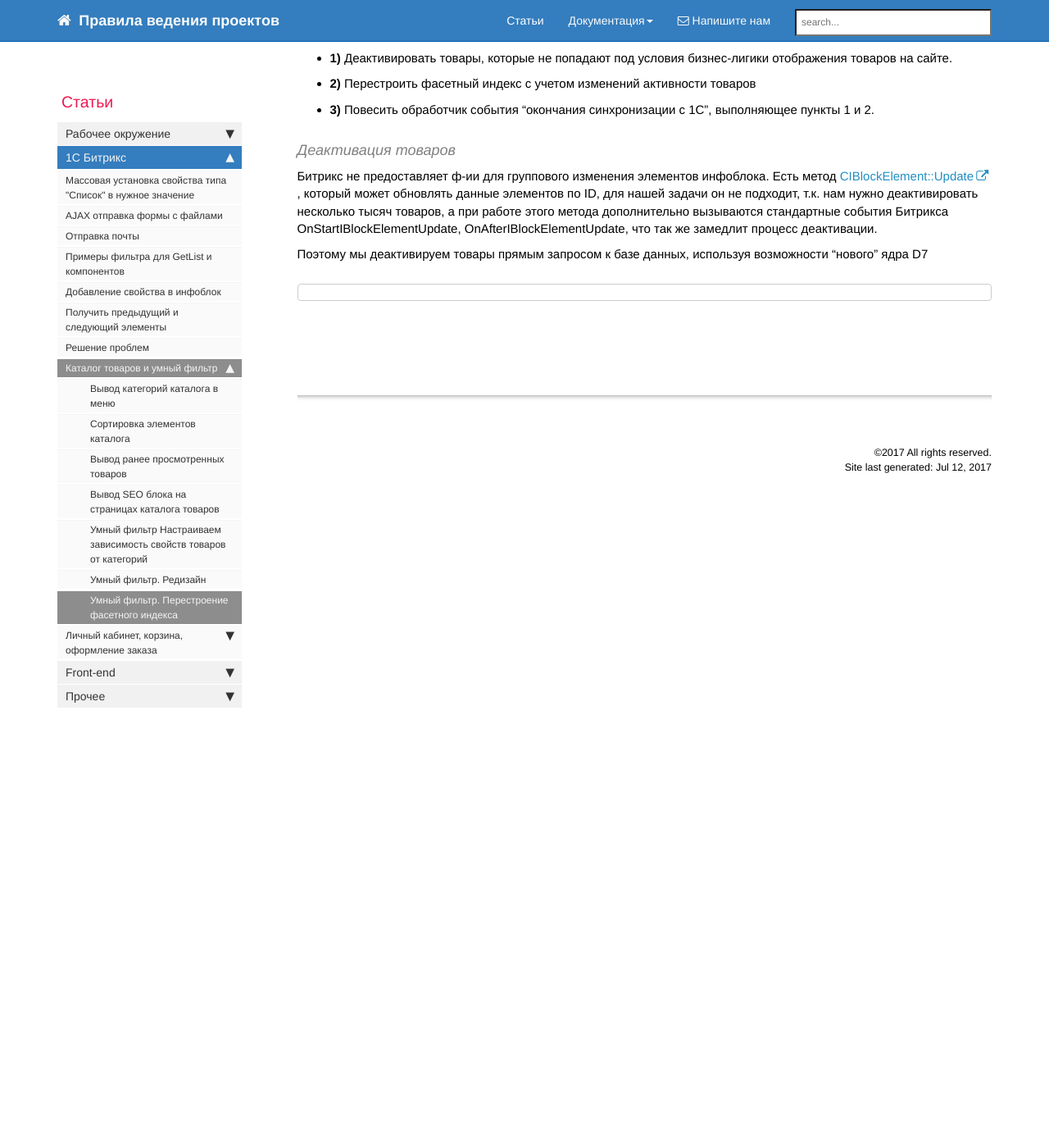
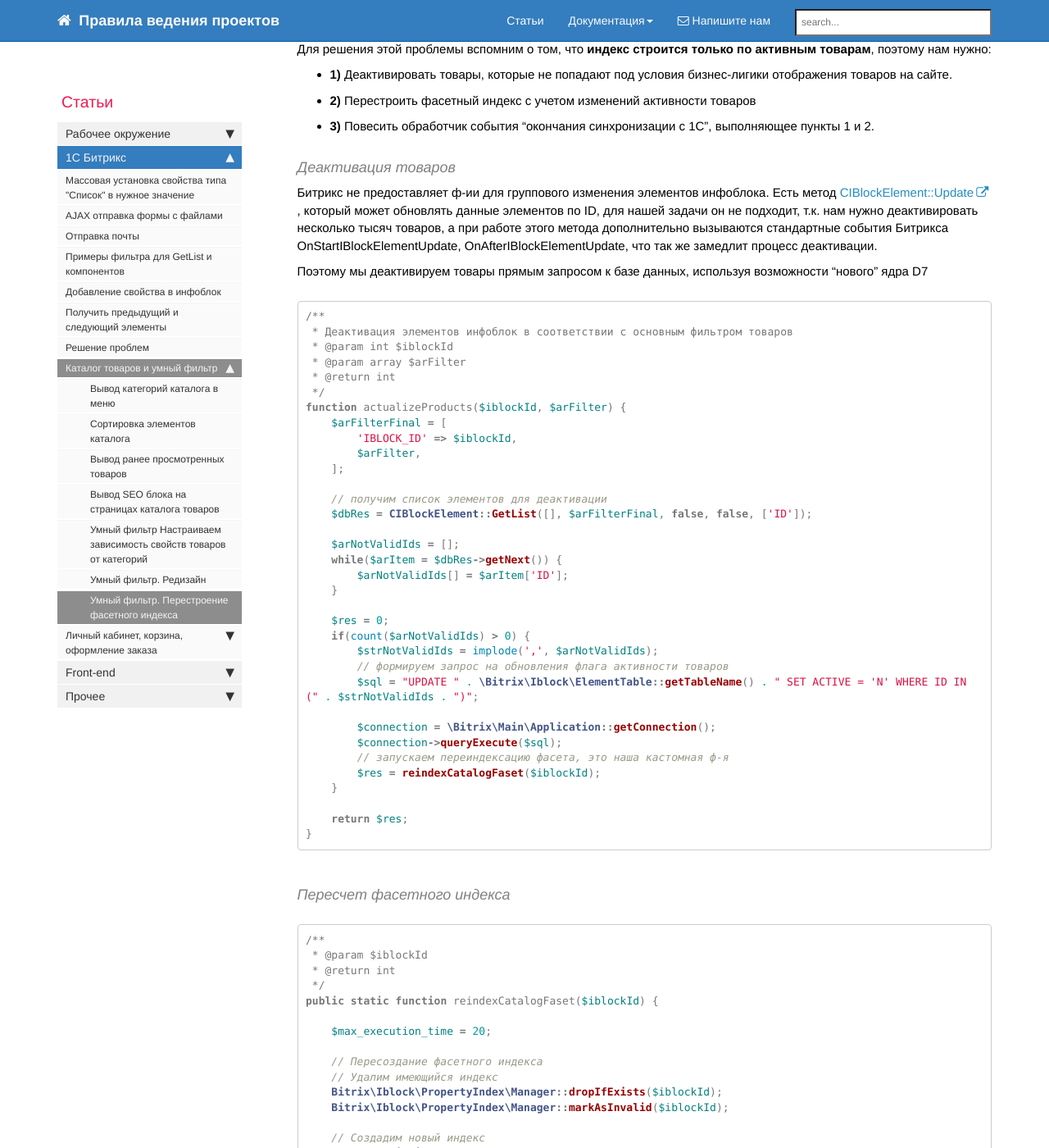
Before and after one commit to gdecider/gdecider.github.io, a Jekyll site: the page built from pages/articles/articles_bx-smart-filter-faset.md, in a window 1280 px wide and 1400 px high, scrolled down 918 px. Shown: the whole window at 82% size. Built offline with Jekyll 4.4.1, drawn with Linux system fonts in a browser that asks for light colours; nearby versions of some CDN libraries; comment, search, counter and statistics services are not loaded; some of the changed text lies outside the part shown.

Commit message:
Update articles_bx-smart-filter-faset.md

````diff
--- a/pages/articles/articles_bx-smart-filter-faset.md
+++ b/pages/articles/articles_bx-smart-filter-faset.md
@@ -43,4 +43,74 @@ toc: true
 Поэтому мы деактивируем товары прямым запросом к базе данных, используя возможности "нового" ядра D7
 
 ```php
+/**
+ * Деактивация элементов инфоблок в соответствии с основным фильтром товаров
+ * @param int $iblockId
+ * @param array $arFilter
+ * @return int
+ */
+function actualizeProducts($iblockId, $arFilter) {
+    $arFilterFinal = [
+        'IBLOCK_ID' => $iblockId,
+        $arFilter,
+    ];
+
+    // получим список элементов для деактивации
+    $dbRes = CIBlockElement::GetList([], $arFilterFinal, false, false, ['ID']);
+
+    $arNotValidIds = [];
+    while($arItem = $dbRes->getNext()) {
+        $arNotValidIds[] = $arItem['ID'];
+    }
+
+    $res = 0;
+    if(count($arNotValidIds) > 0) {
+        $strNotValidIds = implode(',', $arNotValidIds);
+        // формируем запрос на обновления флага активности товаров
+        $sql = "UPDATE " . \Bitrix\Iblock\ElementTable::getTableName() . " SET ACTIVE = 'N' WHERE ID IN (" . $strNotValidIds . ")";
+
+        $connection = \Bitrix\Main\Application::getConnection();
+        $connection->queryExecute($sql);
+        // запускаем переиндексацию фасета, это наша кастомная ф-я
+        $res = reindexCatalogFaset($iblockId);
+    }
+
+    return $res;
+}
 ```
+
+#### Пересчет фасетного индекса
+
+```php
+/**
+ * @param $iblockId
+ * @return int
+ */
+public static function reindexCatalogFaset($iblockId) {
+
+    $max_execution_time = 20;
+
+    // Пересоздание фасетного индекса
+    // Удалим имеющийся индекс
+    Bitrix\Iblock\PropertyIndex\Manager::dropIfExists($iblockId);
+    Bitrix\Iblock\PropertyIndex\Manager::markAsInvalid($iblockId);
+
+    // Создадим новый индекс
+    $index = Bitrix\Iblock\PropertyIndex\Manager::createIndexer($iblockId);
+    $index->startIndex();
+    $NS = 0;
+
+    do {
+        $res = $index->continueIndex($max_execution_time);
+        $NS += $res;
+    } while($res > 0);
+
+    $index->endIndex();
+
+    // чистим кэши
+    \CBitrixComponent::clearComponentCache("bitrix:catalog.smart.filter");
+    \CIBlock::clearIblockTagCache($iblockId);
+
+    return $NS;
+}
+```
````
